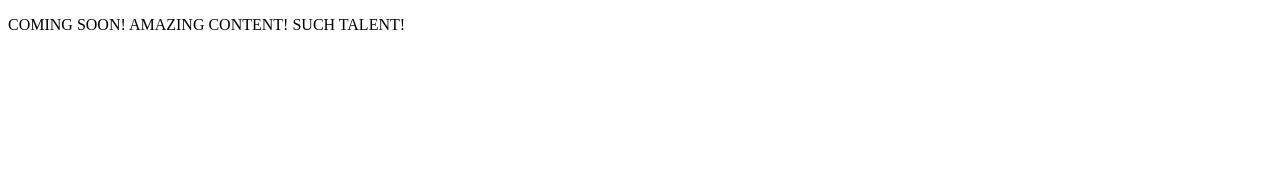
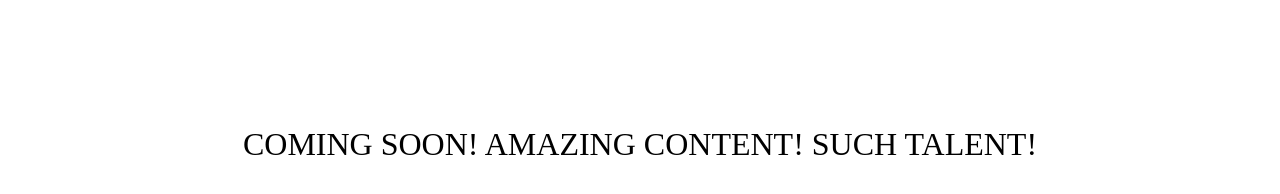
Before and after one commit to arturolei/arthur-j-lei, a plain HTML site: page index.html in a window 1280 px wide. Drawn offline with Linux system fonts and the light colour scheme.

Commit message:
Linked style-sheet and some stylings

```diff
--- a/index.html
+++ b/index.html
@@ -3,9 +3,11 @@
 <head>
     <meta charset="UTF-8">
     <meta name="viewport" content="width=device-width, initial-scale=1.0">
-    <title>Arthur J. Lei</title>
+    <title>Arthur J. Lei: Web Developer</title>
+    <link rel="stylesheet" href="css/index.css">
+
 </head>
 <body>
-    <p>COMING SOON! AMAZING CONTENT! SUCH TALENT!</p>
+    <h1 id="under-construction">COMING SOON! AMAZING CONTENT! SUCH TALENT!</h1>
 </body>
 </html>
--- a/less/index.less
+++ b/less/index.less
@@ -59,4 +59,6 @@ html, body {
 
 #under-construction {
     text-align: center;
+    font-size: 2.0rem;
+    margin-top: 10%;
 }
```
Also changed, not shown: css/index.css.
